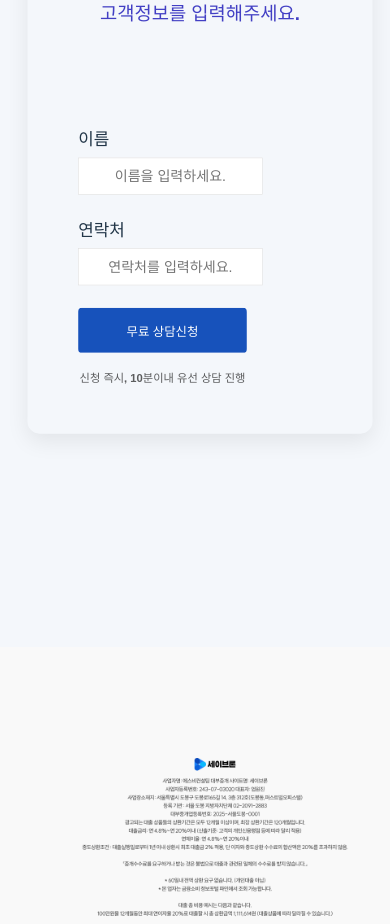
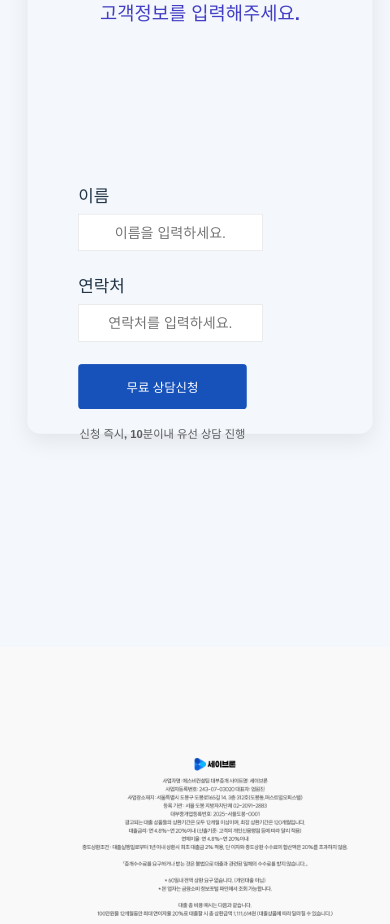
Before and after one commit to tara794600-bot/ziwon, a React (Vite) app: page / in a window 390 px wide. Shown: the part 3460-4384 px from the top of the page. Built offline with nearby package versions, Linux system fonts and the light colour scheme.

Commit message:
Update App.css

```diff
--- a/src/App.css
+++ b/src/App.css
@@ -464,7 +464,7 @@ color: #111111d2;
   form
   {
 position: relative;
-top: 25px;
+top: 100px;
 
 
   }
```
